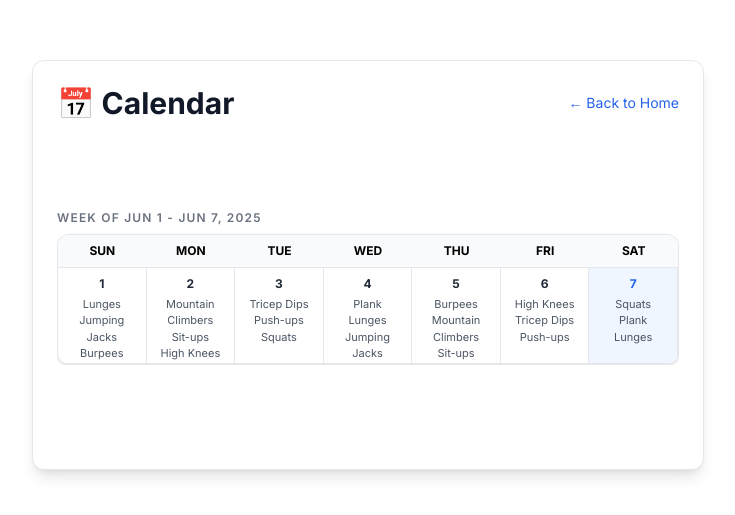
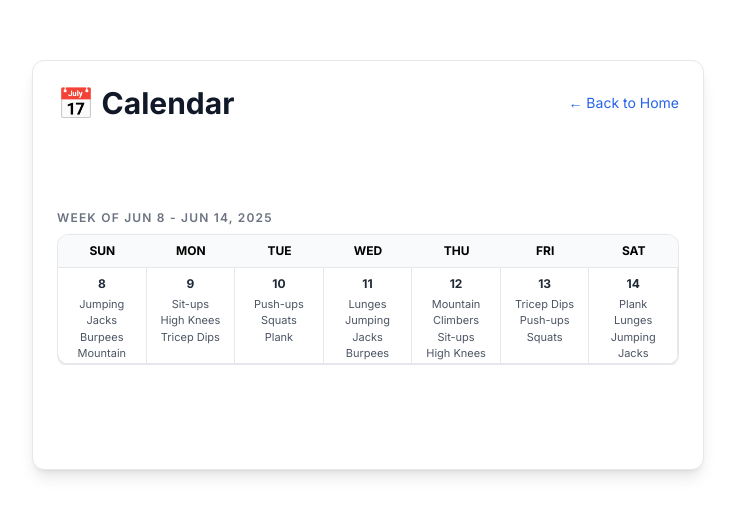
Before and after one commit to romanvieito/gym-feedback-ai-9-4, a Next.js app: page /calendar in a window 1280 px wide. Shown: the part 151-666 px from the top of the page, without its empty margins (272-1007 px from the left). Built offline with nearby package versions, Linux system fonts and the light colour scheme.

Commit message:
starting tomorrow

```diff
--- a/app/components/Calendar.tsx
+++ b/app/components/Calendar.tsx
@@ -6,16 +6,15 @@ const daysOfWeek = ['SUN', 'MON', 'TUE', 'WED', 'THU', 'FRI', 'SAT'];
 const Calendar: React.FC = () => {
   const today = new Date();
 
-  // Calculate the start of the current week (Sunday)
-  const startOfWeek = new Date(today);
-  const dayOfWeek = today.getDay();
-  startOfWeek.setDate(today.getDate() - dayOfWeek);
+  // Calculate tomorrow's date
+  const tomorrow = new Date(today);
+  tomorrow.setDate(today.getDate() + 1);
 
-  // Generate the 7 days of the current week
+  // Generate the 7 days starting from tomorrow
   const weekDays: Date[] = [];
   for (let i = 0; i < 7; i++) {
-    const date = new Date(startOfWeek);
-    date.setDate(startOfWeek.getDate() + i);
+    const date = new Date(tomorrow);
+    date.setDate(tomorrow.getDate() + i);
     weekDays.push(date);
   }
 
@@ -23,13 +22,15 @@ const Calendar: React.FC = () => {
     <div className="overflow-x-auto">
       <div className="flex items-center gap-2 mb-2">
         <span className="text-xs font-semibold text-gray-500 uppercase tracking-widest">
-          WEEK OF {startOfWeek.toLocaleDateString('en-US', { month: 'short', day: 'numeric' })} - {weekDays[6].toLocaleDateString('en-US', { month: 'short', day: 'numeric', year: 'numeric' })}
+          WEEK OF {tomorrow.toLocaleDateString('en-US', { month: 'short', day: 'numeric' })} - {weekDays[6].toLocaleDateString('en-US', { month: 'short', day: 'numeric', year: 'numeric' })}
         </span>
       </div>
       <div className="border rounded-xl overflow-hidden shadow bg-white dark:bg-gray-900">
         <div className="grid grid-cols-7">
-          {daysOfWeek.map((day) => (
-            <div key={day} className="py-2 px-2 text-xs font-bold text-center bg-gray-50 dark:bg-gray-800 border-b border-gray-200 dark:border-gray-700 uppercase">{day}</div>
+          {weekDays.map((date, index) => (
+            <div key={index} className="py-2 px-2 text-xs font-bold text-center bg-gray-50 dark:bg-gray-800 border-b border-gray-200 dark:border-gray-700 uppercase">
+              {date.toLocaleDateString('en-US', { weekday: 'short' }).toUpperCase()}
+            </div>
           ))}
         </div>
         <div className="grid grid-cols-7">
```
